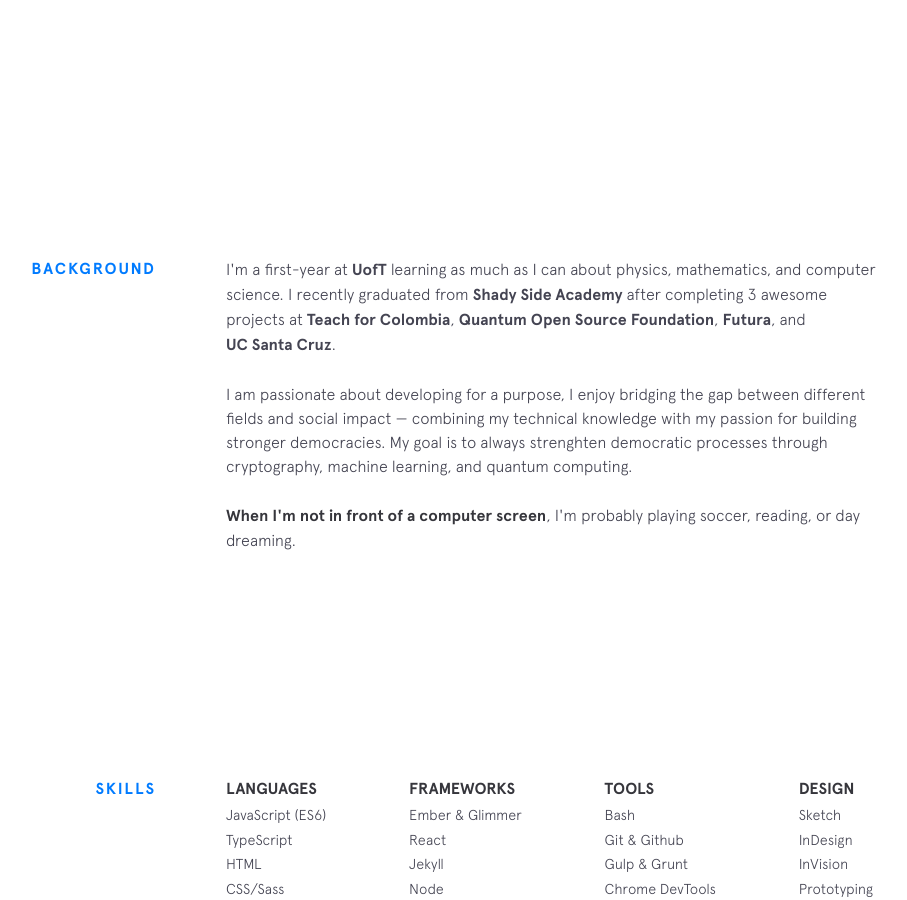
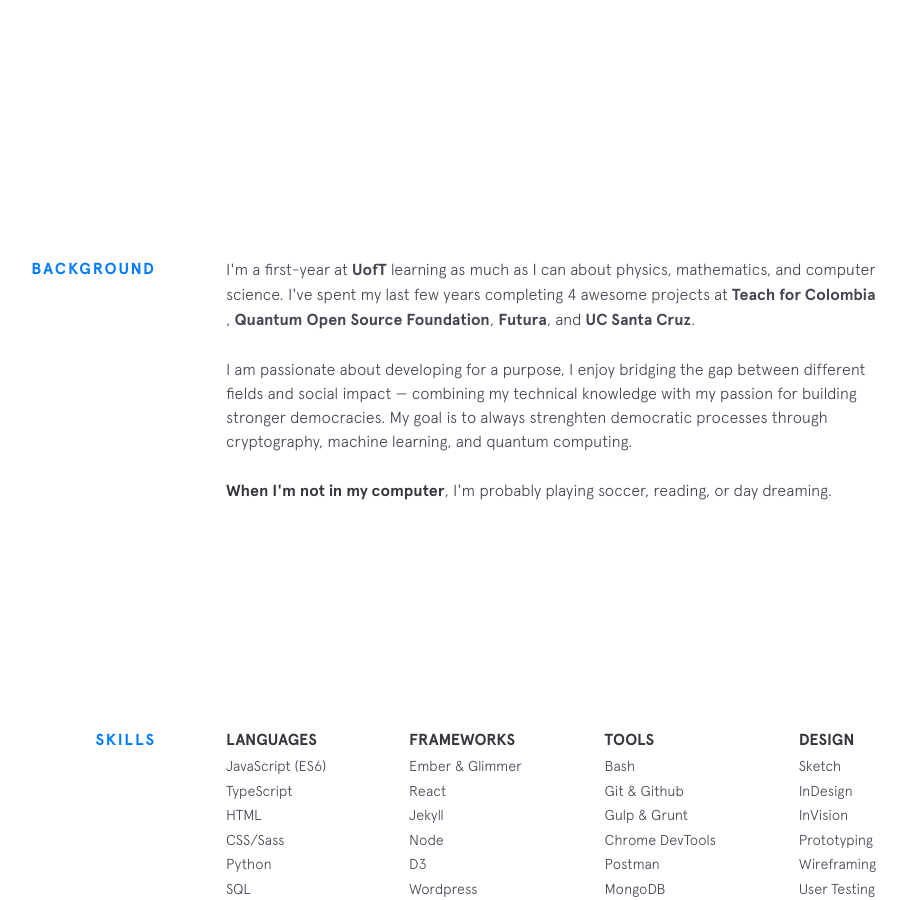
Before and after one commit to martijaram/martijaram.github.io, a Jekyll site: the page built from index.html, in a window 1280 px wide and 900 px high, scrolled down 743 px. Shown: the whole window, without its empty margins (224-1131 px from the left). Built offline with Jekyll 4.4.1, drawn with Linux system fonts in a browser that asks for light colours; nearby versions of some CDN libraries.

Commit message:
Updating my background

```diff
--- a/_includes/background.html
+++ b/_includes/background.html
@@ -3,8 +3,7 @@
   <div class="section__content">
       <p>
           I'm a first-year at
-          <a class="underline-link" href="https://www.utoronto.ca/" target="_blank">UofT</a> learning as much as I can about physics, mathematics, and computer science. I recently graduated from
-          <a class="underline-link" href="https://www.shadysideacademy.org/" target="_blank">Shady Side Academy</a> after completing 3 awesome projects at
+          <a class="underline-link" href="https://www.utoronto.ca/" target="_blank">UofT</a> learning as much as I can about physics, mathematics, and computer science. I've spent my last few years completing 4 awesome projects at
           <a class="underline-link" href="https://ensenaporcolombia.org/" target="_blank">Teach for Colombia</a>,
           <a class="underline-link" href="https://qosf.org/" target="_blank">Quantum Open Source Foundation</a>,
           <a class="underline-link" href="https://futura.work/" target="_blank">Futura</a>, and
@@ -18,7 +17,7 @@
     </p>
 
     <p>
-      <strong>When I'm not in front of a computer screen</strong>, I'm probably playing soccer, reading,
+      <strong>When I'm not in my computer</strong>, I'm probably playing soccer, reading,
       or day dreaming.
     </p>
 
```
